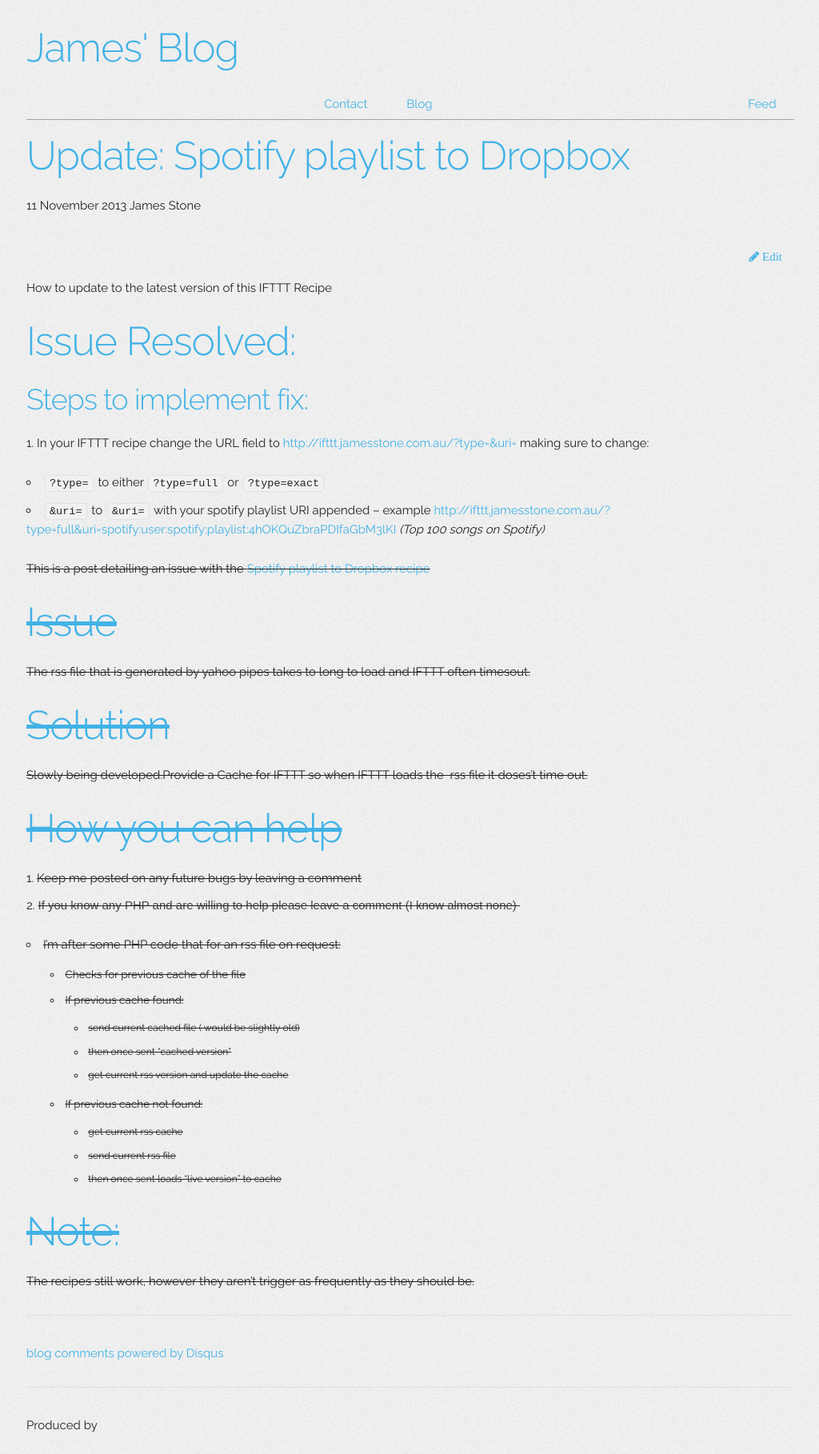
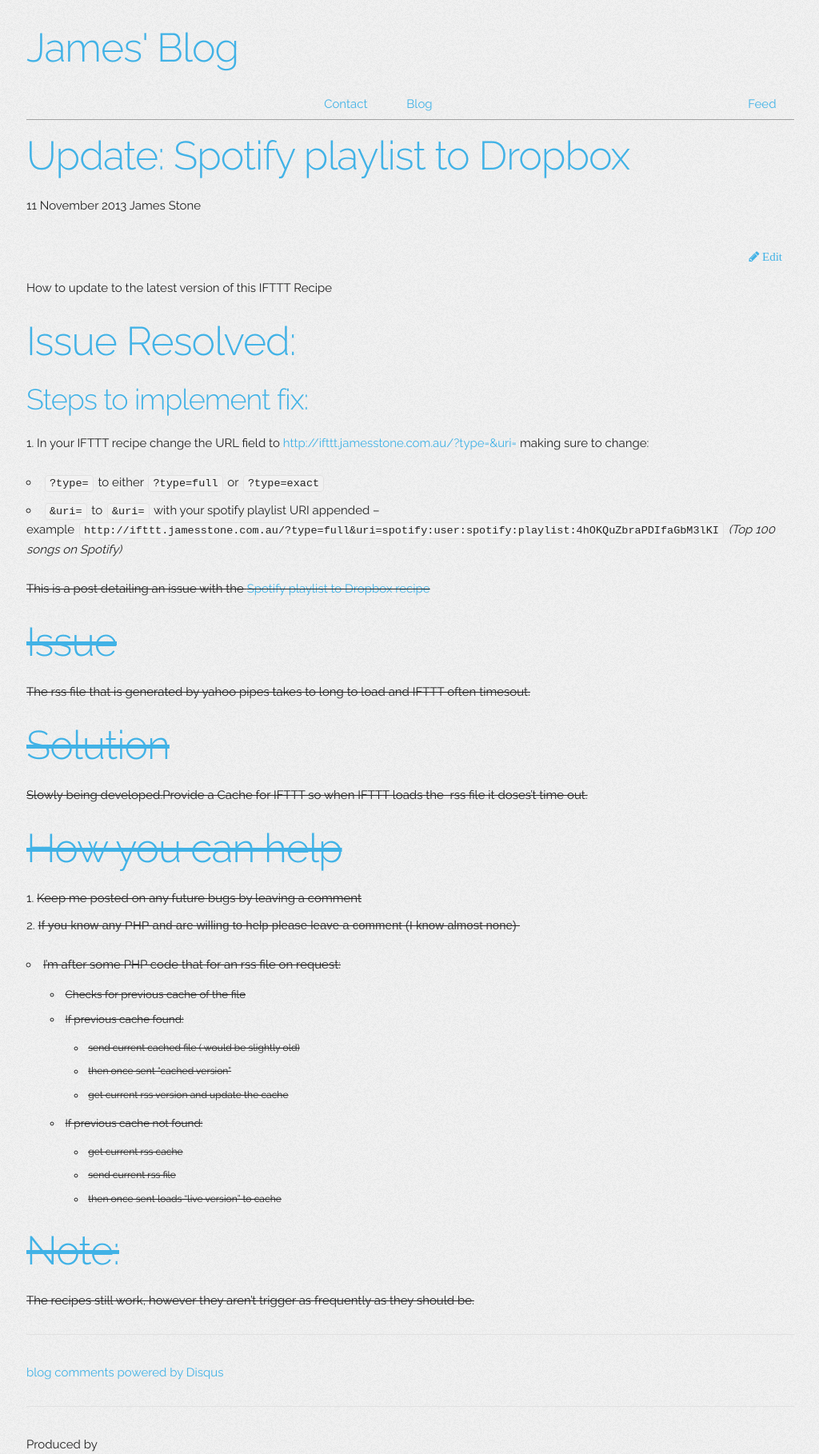
Before and after one commit to jamesmstone/blog, a Jekyll site: the page built from _posts/2013-11-11-update-spotify-playlist-dropbox.md, in a window 1280 px wide. Shown: the whole page at 80% size, without its empty margins (127-1151 px from the left). Built offline with Jekyll 4.4.1, drawn with Linux system fonts in a browser that asks for light colours; nearby versions of some CDN libraries; comment, search, counter and statistics services are not loaded; before the commit the page ends 1794 px from its top, so only the background shows below that.

```diff
--- a/_posts/2013-11-11-update-spotify-playlist-dropbox.md
+++ b/_posts/2013-11-11-update-spotify-playlist-dropbox.md
@@ -17,7 +17,7 @@ How to update to the latest version of this IFTTT Recipe
   1. In your IFTTT recipe change the URL field to [http://ifttt.jamesstone.com.au/?type=&uri=][1] making sure to change:
 
   * `?type=` to either `?type=full` or `?type=exact`
-  * `&uri=` to `&uri=` with your spotify playlist URI appended &#8211; example <http://ifttt.jamesstone.com.au/?type=full&uri=spotify:user:spotify:playlist:4hOKQuZbraPDIfaGbM3lKI> *(Top 100 songs on Spotify)*
+  * `&uri=` to `&uri=` with your spotify playlist URI appended &#8211; example `http://ifttt.jamesstone.com.au/?type=full&uri=spotify:user:spotify:playlist:4hOKQuZbraPDIfaGbM3lKI` *(Top 100 songs on Spotify)*
 
 <del>This is a post detailing an issue with the <a title="IFTTT: Spotify playlist to Dropbox" href="/2013/11/ifttt-spotify-playlist-dropbox/">Spotify playlist to Dropbox recipe</a></del>
 
```
